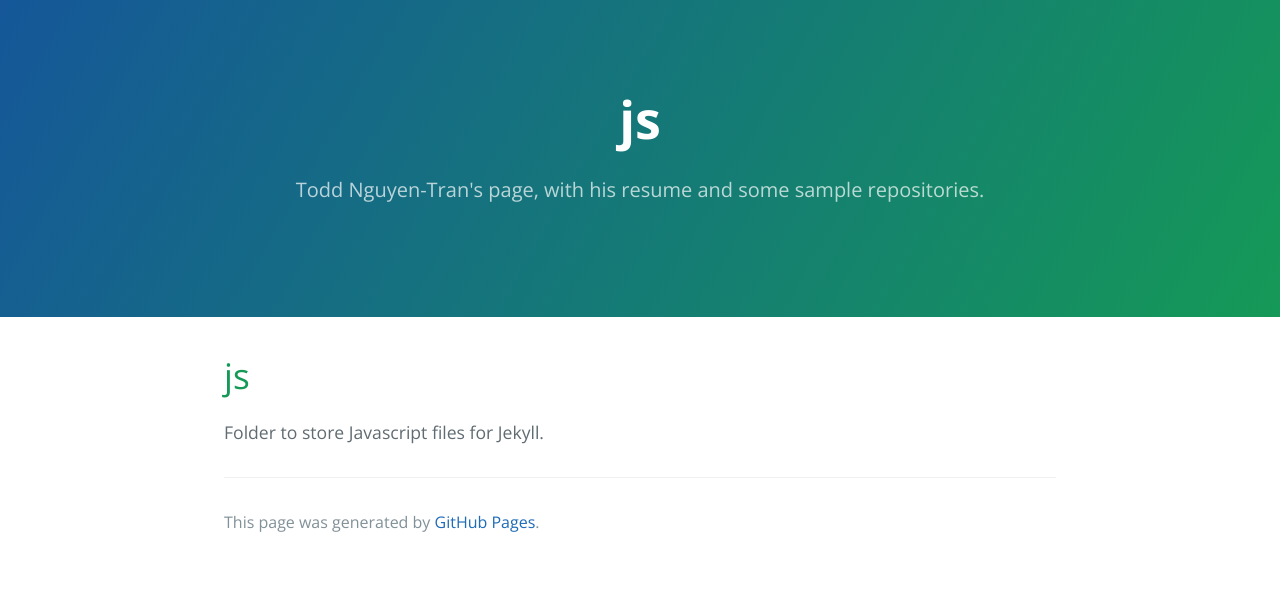
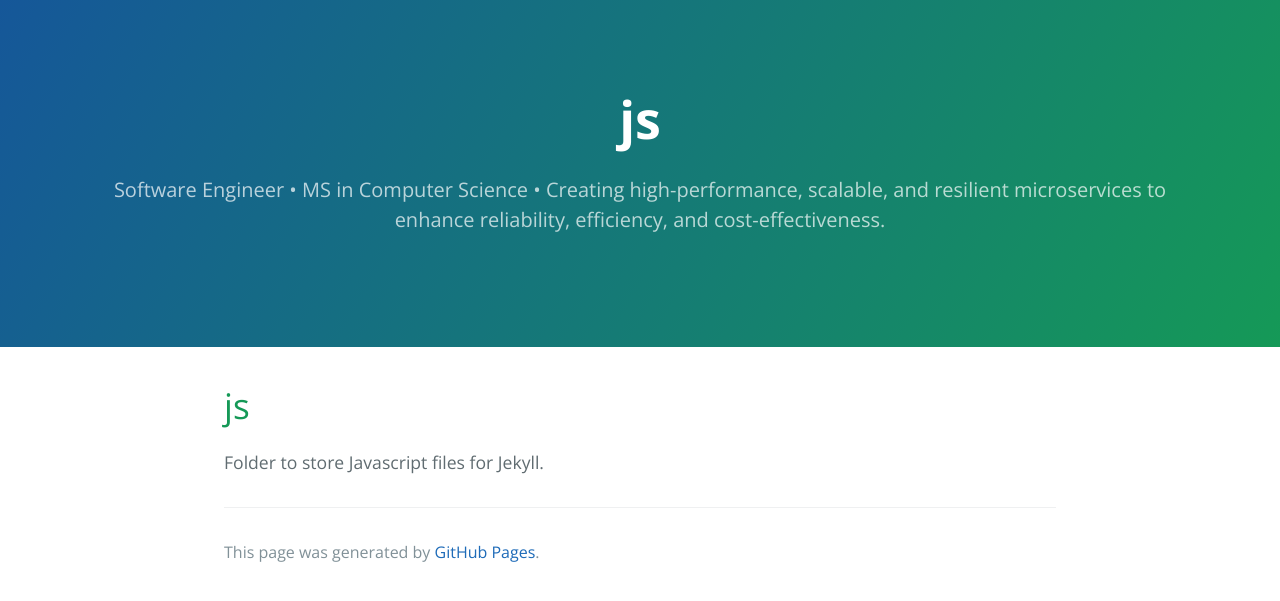
Before and after one commit to toddnguyen47/toddnguyen47.github.io, a Jekyll site: the page built from assets/js/README.md, in a window 1280 px wide. Shown: the top 601 px of the page. Built offline with Jekyll 4.4.1, drawn with Linux system fonts in a browser that asks for light colours; our own code applies the rules of GitHub Pages for plain Markdown files.

Commit message:
Add resume page on home page

```diff
--- a/Gemfile
+++ b/Gemfile
@@ -32,3 +32,7 @@
 # Lock `http_parser.rb` gem to `v0.6.x` on JRuby builds since newer versions of the gem
 # do not have a Java counterpart.
 gem "http_parser.rb", "~> 0.6.0", :platforms => [:jruby]
+
+# 2025-03-20: Additional gems
+
+gem 'jekyll-seo-tag'
--- a/_config.yml
+++ b/_config.yml
@@ -18,10 +18,11 @@
 # You can create any custom variable you would like, and they will be accessible
 # in the templates via {{ site.myvariable }}.
 
-title: Todd Nguyen-Tran's Page
+title: Todd Nguyen-Tran
 email: todd.nguyen47@gmail.com
 description: >- # this means to ignore newlines until "baseurl:"
-  Todd Nguyen-Tran's page, with his resume and some sample repositories.
+  Software Engineer • MS in Computer Science • Creating high-performance, scalable, and resilient microservices to
+  enhance reliability, efficiency, and cost-effectiveness.
 baseurl: "" # the subpath of your site, e.g. /blog
 url: "" # the base hostname & protocol for your site, e.g. http://example.com
 # twitter_username: jekyllrb
@@ -33,6 +34,7 @@
 plugins:
   - jekyll-feed
   - jekyll-remote-theme
+  - jekyll-seo-tag
 
 # Exclude from processing.
 # The following items will not be processed, by default.
--- /dev/null
+++ b/_data/social-icon-links.yml
@@ -0,0 +1,6 @@
+- link: https://www.linkedin.com/in/toddnguyen47/
+  i-class: fa-3x fa-fw fa-brands fa-linkedin
+- link: https://github.com/toddnguyen47
+  i-class: fa-3x fa-fw fa-brands fa-github
+- link: mailto:todd.nguyen47@gmail.com
+  i-class: fa-3x fa-fw fa-solid fa-envelope
--- a/_layouts/default.html
+++ b/_layouts/default.html
@@ -1,3 +1,6 @@
+---
+---
+
 <!DOCTYPE html>
 <html lang="{{ site.lang | default: " en-US" }}">
 
@@ -14,6 +17,9 @@
   <link rel="stylesheet" href="{{ '/assets/css/style.css?v=' | append: site.github.build_revision | relative_url }}">
   {% include head-custom.html %}
   <link rel="stylesheet" href="https://cdnjs.cloudflare.com/ajax/libs/font-awesome/6.0.0/css/all.min.css">
+
+  <!-- Add jekyll-seo-tag -->
+  {% seo %}
 </head>
 
 <body>
--- a/_sass/mysass.scss
+++ b/_sass/mysass.scss
@@ -1,13 +1,10 @@
-// $gap-size: 10px;
-// $padding: 15px;
-
 $linkedin-color: #0077b5;
 $github-color: #171515;
 
 .container {
   display: flex;
   flex-direction: column;
-  // gap: $gap-size;
+  // gap: 1em;
   align-items: center; // Centers items horizontally
 
   .item {
@@ -38,7 +35,7 @@
 
     .item {
       text-align: center;
-      margin: 5px;
+      margin: 0.4em;
 
       .social-icon {
         text-decoration: none;
@@ -59,6 +56,38 @@
           color: $github-color;
         }
       }
+
+      img.technology-icon-3x {
+        width: 3em;
+        height: 3em;
+      }
+
+      img.technology-icon-4x {
+        width: 4em;
+        height: 4em;
+      }
+
+      img.technology-icon-3x,
+      img.technology-icon-4x {
+        &:hover {
+          transform: scale(1.2);
+        }
+      }
     }
   }
 }
+
+.expandable-list {
+  li {
+    display: none;
+    opacity: 0;
+    transform: translateY(-5px);
+    transition: opacity 0.3s ease, transform 0.3s ease;
+  }
+
+  li.visible {
+    display: list-item;
+    opacity: 1;
+    transform: translateY(0);
+  }
+}
```
Also changed, not shown: _data/resume.yml (added, +22 -0 lines), _data/technology-icon-links.yml (added, +20 -0 lines), _layouts/resume-page.html (added, +38 -0 lines), assets/js/expand.js (added, +53 -0 lines), index.html (+26 -23 lines), Gemfile.lock, assets/images/icons/JUnit_5_Banner.png (added), assets/images/icons/aws-svgrepo-com.svg (added), assets/images/icons/git-svgrepo-com.svg (added), assets/images/icons/go-svgrepo-com.svg (added), assets/images/icons/java.svg (added), assets/images/icons/python-svgrepo-com.svg (added).
